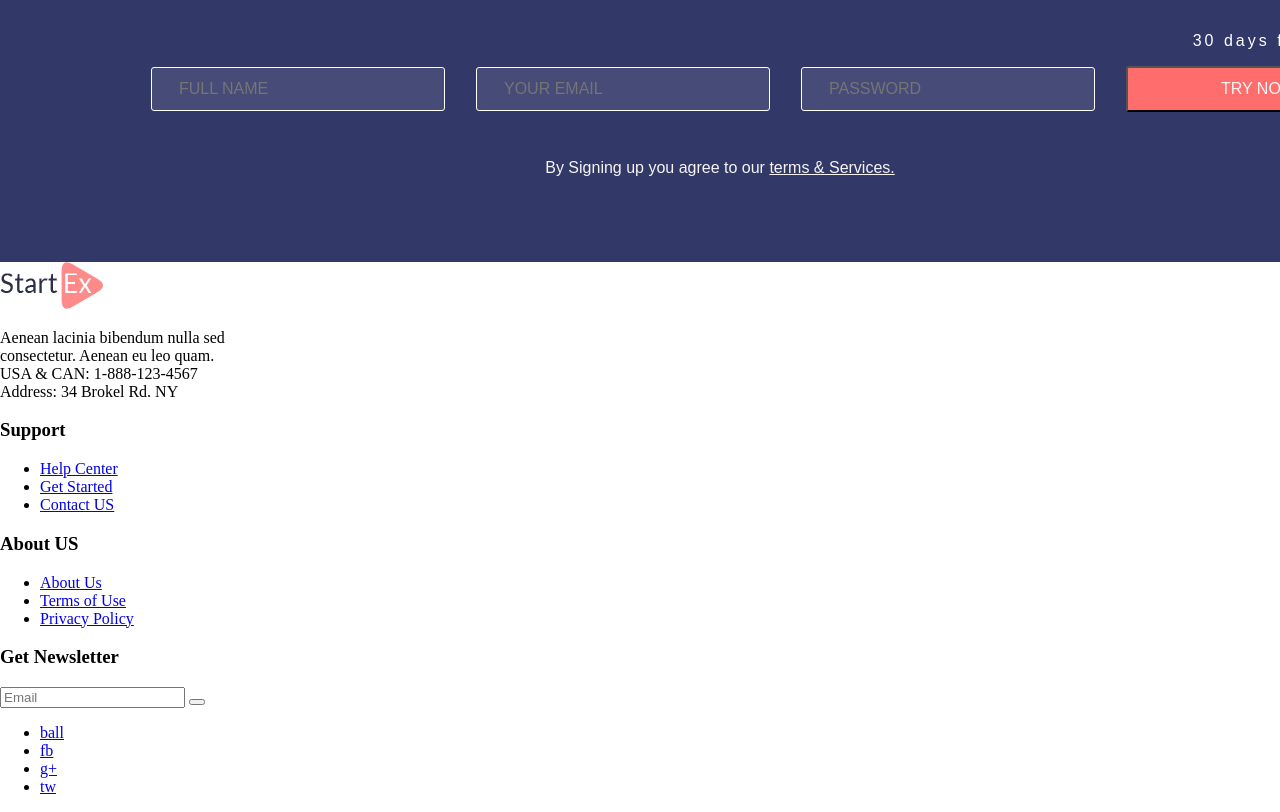
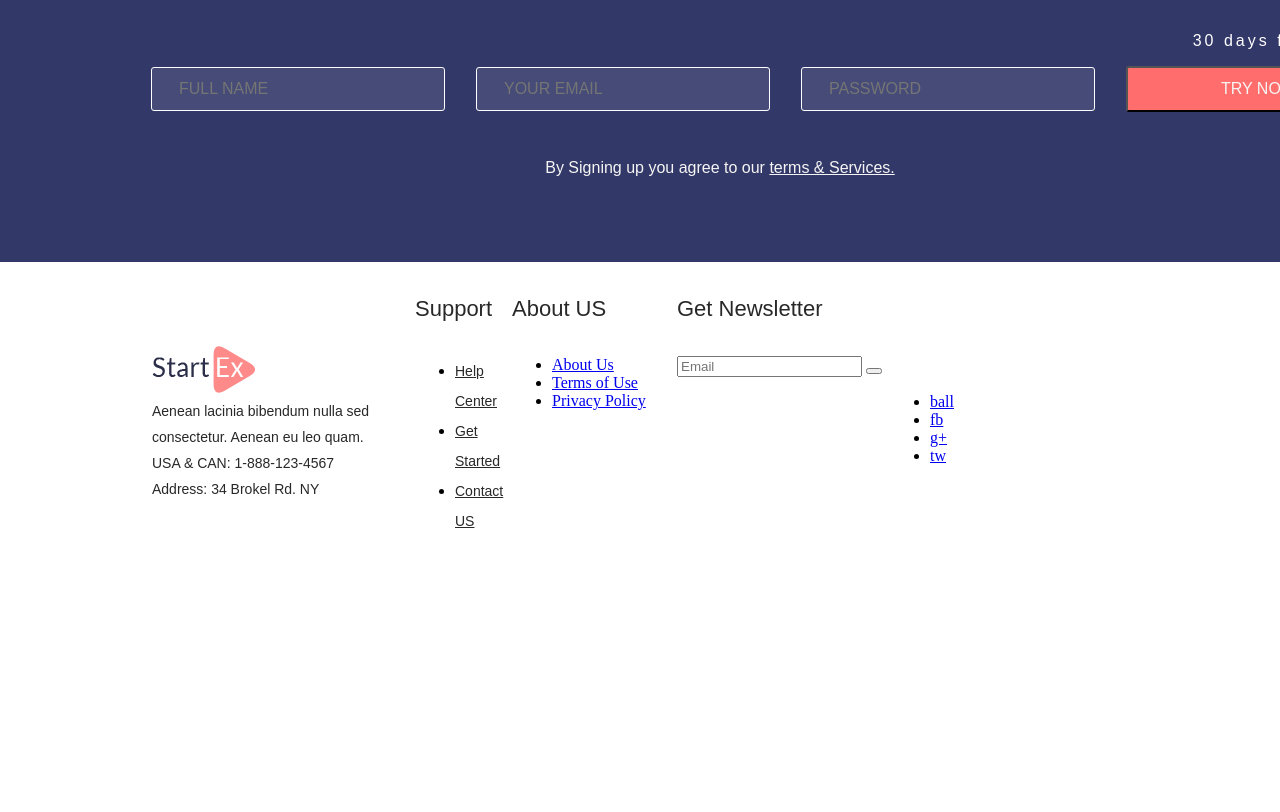
Before and after one commit to karachev/Platform_website, a plain HTML site: page index.html in a window 1280 px wide. Shown: the part 4347-5159 px from the top of the page. After the commit the page ends 4899 px from the top, so only its background shows below. Drawn offline with Linux system fonts and the light colour scheme.

Commit message:
0.3.7
Add something new.

```diff
--- a/css/style.less
+++ b/css/style.less
@@ -396,9 +396,82 @@ main {
 			letter-spacing: 0px;
 			a {
 				color: #f6f5f3;
-
 			}
 		}
+	}
+}
+
+footer {
+	background: url(../img/Rectangle-2.jpg) no-repeat;
+
+	.about-company {
+		float: left;
+		width: 263px;
+		margin-top: 84px;
+		margin-left: 152px;
+		p {
+			margin-top: 1px;
+			font-family: 'Exo', sans-serif;
+			font-size: 14px;
+			line-height: 26px;
+			font-weight: 500;
+			color: #282828;
+		}
+	}
+
+	.support {
+		float: left;
+		width: 97px;
+
+		h3 {
+			font-family: 'Exo', sans-serif;
+			font-size: 22px;
+			line-height: 50px;
+			color: #282828;
+			font-weight: 500;
+		}
+		ul {
+			li {
+				a {
+					font-family: 'Exo', sans-serif;
+					font-weight: normal;
+					font-size: 14px;
+					line-height: 30px;
+					color: #282828;
+
+				}
+			}
+		}
+	}
+
+	.about-us {
+		float: left;
+		width: 165px;
+
+		h3 {
+			font-family: 'Exo', sans-serif;
+			font-size: 22px;
+			line-height: 50px;
+			color: #282828;
+			font-weight: 500;
+		}
+	}
+
+	.letter {
+		float: left;
+		width: 277px;
+
+		h3 {
+			font-family: 'Exo', sans-serif;
+			font-size: 22px;
+			line-height: 50px;
+			color: #282828;
+			font-weight: 500;
+		}
+	}
+
+	.social {
+		float: right;
 	}
 }
 
```
Also changed, not shown: css/style.css, img/Rectangle-2.jpg (added).
